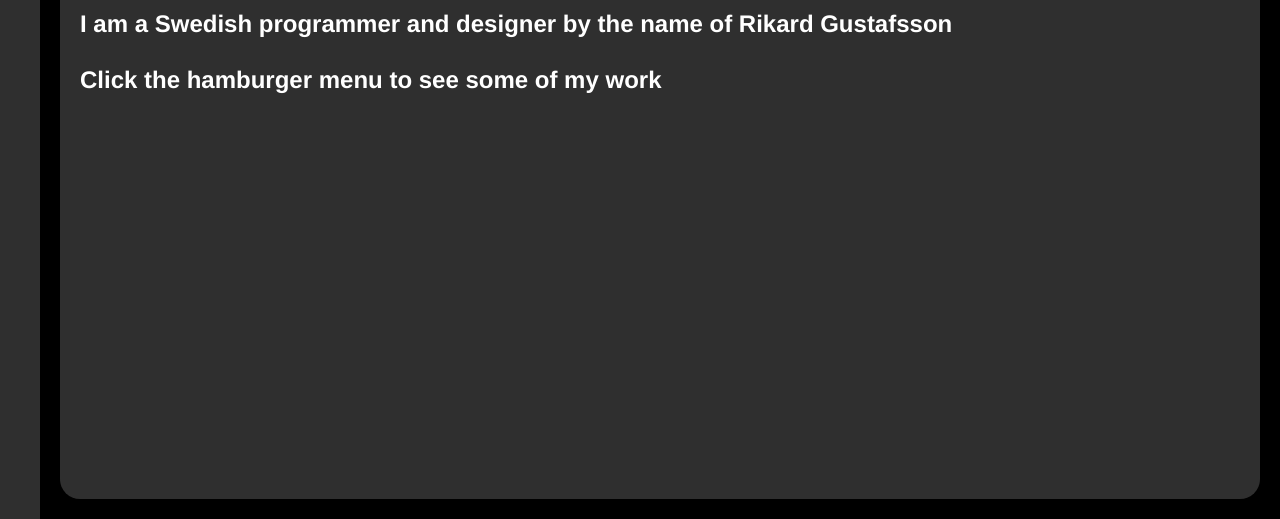
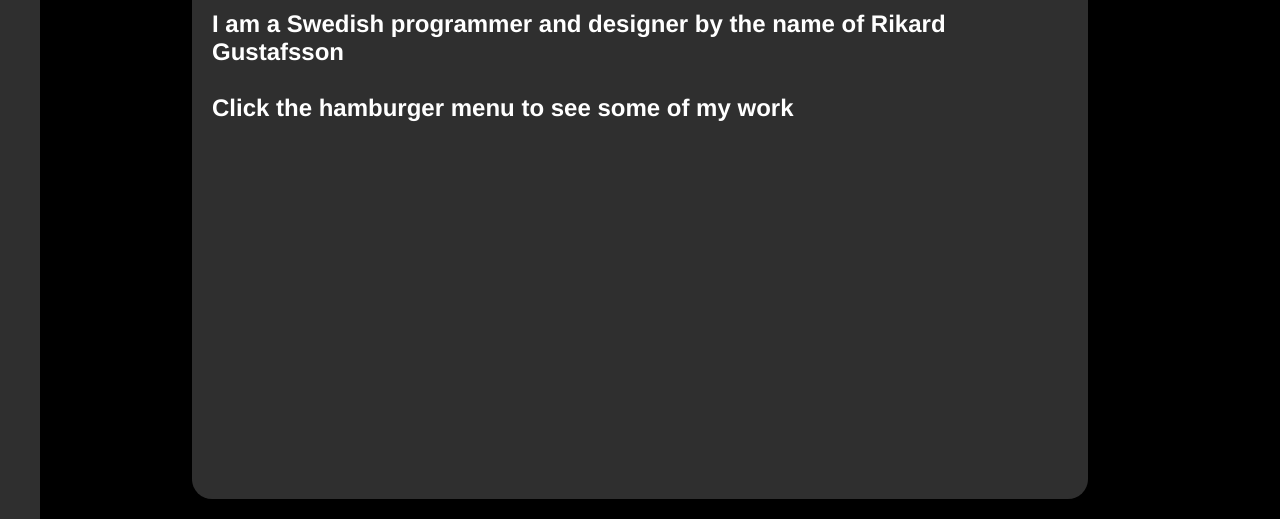
Before and after one commit to Natt-Vakt/Portfolio, a plain HTML site: page index.html in a window 1280 px wide. Shown: the part 281-800 px from the top of the page. Drawn offline with nearby package versions, Linux system fonts and the light colour scheme; files that its build step writes are made by us from their sources.

Commit message:
Changing article width

```diff
--- a/main.sass
+++ b/main.sass
@@ -93,11 +93,11 @@ body
 
    main
        padding-top: 20px
-       padding-left: 60px
+       padding-left: 15vw
 
        article
             background-color: $primary
-            width: calc(100vw - 80px)
+            width: 70vw
             min-height: calc(100vh - 40px)
             border-radius: 20px
 
```
